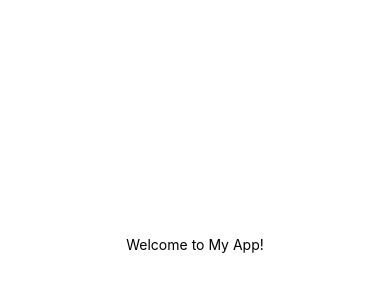
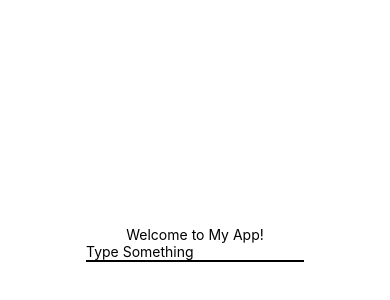
Before and after one commit to lisliaxx/Fall2024-Tue, a React Native app: screen / in a window 390 px wide. Shown: the part 178-478 px from the top of the page. Built offline with nearby package versions, Linux system fonts and the light colour scheme.

Commit message:
added TextInput and show what the user is typing

```diff
--- a/App.js
+++ b/App.js
@@ -1,13 +1,28 @@
 import { StatusBar } from 'expo-status-bar';
-import { StyleSheet, Text, View } from 'react-native';
+import { StyleSheet, Text, TextInput, View } from 'react-native';
 import Header from './Components/Header';
+import { useState } from 'react';
 
 export default function App() {
+  const [text, setText] = useState('');
   const appName = "My App!";
+  function updateText(changeText){
+    // console.log(changeText);
+    setText(changeText);
+  }
   return (
     <View style={styles.container}>
       <StatusBar style="auto" />
       <Header name={appName} />
+      <TextInput
+        placeholder='Type Something'
+        autoCorrect={true}
+        keyboardType='default'
+        value = {text}
+        style ={{borderBottomColor: 'black', borderBottomWidth: 2}}
+        onChangeText={updateText}
+      />
+      <Text>{text}</Text>
     </View>
   );
 }
```
